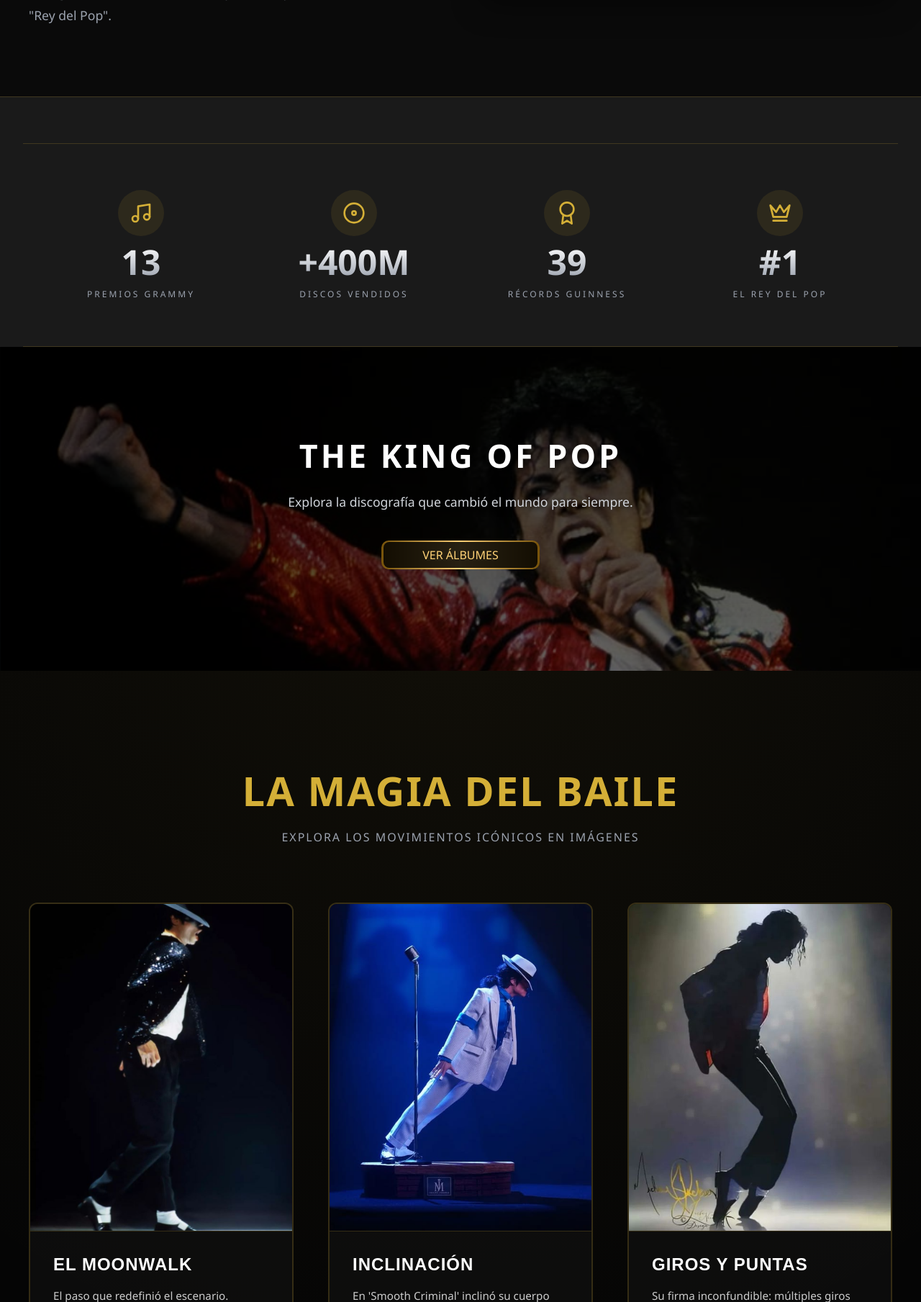
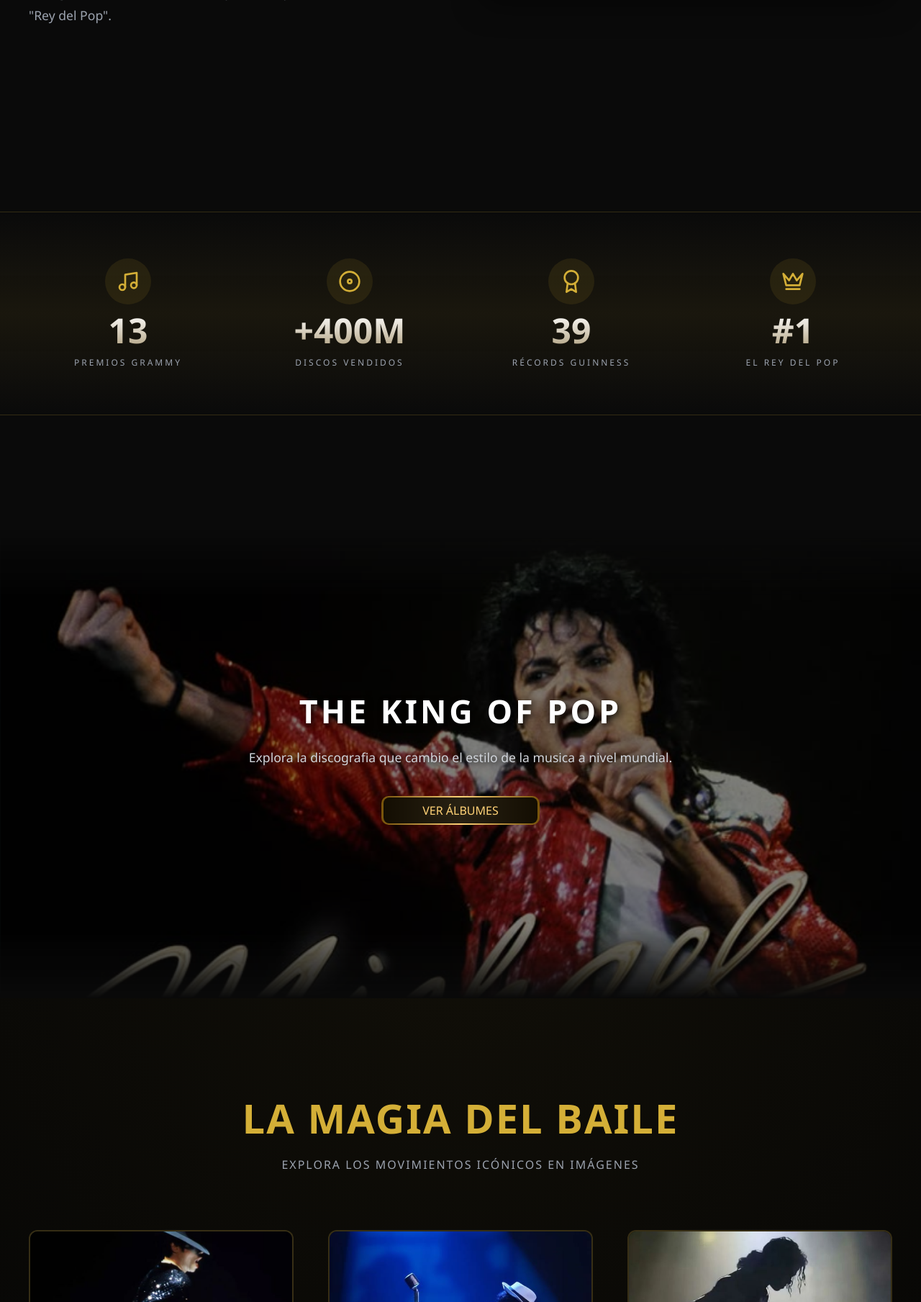
Before and after one commit to Rpgpain/Proyecto-Michael-Jackson, a Django app: page /legado/ in a window 1280 px wide. Shown: the part 781-2590 px from the top of the page at 72% size. Run offline with Django 5.2, Linux system fonts and the light colour scheme.

Commit message:
Depuracion de Estructura de Codigo Prt-1

```diff
--- a/AppMJ/static/styles/styles2.css
+++ b/AppMJ/static/styles/styles2.css
@@ -1,100 +1,5 @@
 /* =========================================
-SECCIÓN Banda de Records
-   ========================================= */
-* {
-    margin: 0;
-    padding: 0;
-    box-sizing: border-box;
-    font-family: 'Segoe UI', Roboto, Helvetica, Arial, sans-serif;
-}
-
-body {
-    background-color: black; /* Fondo global extra oscuro */
-    color: white;
-}
-
-/* =========================================
-SECCIÓN 2: BANDA DE RÉCORDS
-   ========================================= */
-
-.seccion-records {
-    background-color: #1A1A1A;
-    border-top: 1px solid rgba(212, 175, 55, 0.2);
-    border-bottom: 1px solid rgba(212, 175, 55, 0.2);
-    padding: 4rem 2rem;
-}
-
-.contenedor-records {
-    max-width: 1200px;
-    margin: 0 auto;
-    display: flex;
-    flex-wrap: wrap;
-    justify-content: space-around; /* Distribuye los bloques equitativamente */
-    align-items: center;
-    gap: 2rem;
-}
-
-.record-item {
-    display: flex;
-    flex-direction: column;
-    align-items: center;
-    text-align: center;
-    gap: 12px; /* Separación entre ícono, número y texto */
-    min-width: 200px;
-}
-
-/* El círculo semitransparente detrás del ícono */
-.icono-fondo {
-    background-color: rgba(212, 175, 55, 0.1);
-    padding: 16px;
-    border-radius: 50%;
-    display: flex;
-    justify-content: center;
-    align-items: center;
-    transition: transform 0.3s ease;
-}
-
-/* Efecto del mouse por los iconos */
-.record-item:hover .icono-fondo {
-    transform: translateY(-5px);
-    background-color: rgba(212, 175, 55, 0.2);
-}
-
-
-.record-numero {
-    font-size: 3rem;
-    font-weight: 600;
-    /* Efecto de texto con gradiente de blanco a gris */
-    background: linear-gradient(to bottom, #FFFFFF, #9CA3AF);
-    -webkit-background-clip: text;
-    -webkit-text-fill-color: transparent;
-    line-height: 1;
-}
-
-
-.record-etiqueta {
-    font-size: 0.75rem;
-    color: #9CA3AF;
-    font-weight: 400;
-    letter-spacing: 0.25em; /* MUCHÍSIMO ESPACIO ENTRE LETRAS (Premium) */
-    text-transform: uppercase;
-}
-
-/* Diseño Responsivo: Para que se vea bien en celulares */
-@media (max-width: 768px) {
-    .seccion-records {
-        padding: 3rem 1rem;
-    }
-    .contenedor-records {
-        flex-direction: column;
-        gap: 3rem;
-    }
-}
-
-
-
-/* =========================================
-SECCIÓN 2: LA HISTORIA (Pantalla Dividida)
+SECCIÓN 1: LA HISTORIA (Pantalla Dividida)
    ========================================= */
 
 .seccion-historia {
@@ -116,6 +21,7 @@ SECCIÓN 2: LA HISTORIA (Pantalla Dividida)
     display: flex;
     flex-direction: column;
     gap: 1.5rem;
+    animation: fadeLeft 1.2s ease-out both;
 }
 
 .titulo-dorado {
@@ -166,6 +72,7 @@ SECCIÓN 2: LA HISTORIA (Pantalla Dividida)
     border-radius: 12px;
     overflow: hidden;
     box-shadow: 0 20px 40px rgba(0, 0, 0, 0.5);
+    animation: fadeRight 1.2s ease-out 0.4s both;
 }
 
 .historia-imagen img {
@@ -190,17 +97,122 @@ SECCIÓN 2: LA HISTORIA (Pantalla Dividida)
 }
 
 /* =========================================
+SECCIÓN 2: Banda de Records
+   ========================================= */
+* {
+    margin: 0;
+    padding: 0;
+    box-sizing: border-box;
+    font-family: 'Segoe UI', Roboto, Helvetica, Arial, sans-serif;
+}
+
+body {
+    background-color: black; /* Fondo global extra oscuro */
+    color: white;
+}
+
+
+.seccion-records {
+    /* Opción 2: Efecto Niebla (Gradiente Fundido) */
+    background: linear-gradient(to bottom, transparent 0%, rgba(212, 175, 55, 0.08) 50%, transparent 100%);
+
+    border-top: 1px solid rgba(212, 175, 55, 0.2);
+    border-bottom: 1px solid rgba(212, 175, 55, 0.2);
+    padding: 4rem 0.1rem;
+
+    /* Espacio exterior (arriba y abajo) para separarlo del carrusel y la historia */
+    margin: 10rem 0;
+}
+
+.contenedor-records {
+    max-width: 1200px;
+    margin: 0 auto;
+    display: flex;
+    flex-wrap: wrap;
+    justify-content: space-around; /* Distribuye los bloques equitativamente */
+    align-items: center;
+    gap: 2rem;
+}
+
+
+.record-item {
+    display: flex;
+    flex-direction: column;
+    align-items: center;
+    text-align: center;
+    gap: 12px; /* Separación entre ícono, número y texto */
+    min-width: 200px;
+}
+
+/* El círculo semitransparente detrás del ícono */
+.icono-fondo {
+    background-color: rgba(212, 175, 55, 0.1);
+    padding: 16px;
+    border-radius: 50%;
+    display: flex;
+    justify-content: center;
+    align-items: center;
+    transition: transform 0.3s ease;
+    cursor: pointer  ;
+}
+
+/* Efecto del mouse por los iconos */
+.record-item:hover .icono-fondo {
+    transform: translateY(-5px);
+    background-color: rgba(212, 175, 55, 0.2);
+}
+
+
+.record-numero {
+    font-size: 3rem;
+    font-weight: 600;
+    /* Efecto de texto con gradiente de blanco a gris */
+    background: linear-gradient(to bottom, #FFFFFF, #b3a484);
+    -webkit-background-clip: text;
+    -webkit-text-fill-color: transparent;
+    line-height: 1;
+}
+
+
+.record-etiqueta {
+    font-size: 0.75rem;
+    color: #9CA3AF;
+    font-weight: 400;
+    letter-spacing: 0.25em; /* MUCHÍSIMO ESPACIO ENTRE LETRAS (Premium) */
+    text-transform: uppercase;
+}
+
+/* Diseño Responsivo: Para que se vea bien en celulares */
+@media (max-width: 768px) {
+    .seccion-records {
+        padding: 3rem 1rem;
+    }
+    .contenedor-records {
+        flex-direction: column;
+        gap: 3rem;
+    }
+}
+
+
+
+
+
+/* =========================================
 SECCIÓN BANNER DE ÁLBUMES
    ========================================= */
 
 .banner-carrusel {
     position: relative;
     width: 100vw;
-    height:450px ; /* Ocupa toda la altura de la pantalla */
+    height: 650px; /* <--- Aumentamos la altura de 450 a 650px para más presencia */
     overflow: hidden; /* Oculta las fotos que están fuera de la pantalla */
     display: flex;
     align-items: center;
     justify-content: center;
+
+    /* EL VERDADERO TRUCO: Máscara de transparencia en los bordes para un difuminado perfecto */
+    -webkit-mask-image: linear-gradient(to bottom, transparent 0%, black 15%, black 85%, transparent 100%);
+    mask-image: linear-gradient(to bottom, transparent 0%, black 15%, black 85%, transparent 100%);
 
     left: 50%;
     right: 50%;
@@ -238,7 +250,8 @@ SECCIÓN BANNER DE ÁLBUMES
     left: 0;
     width: 100%;
     height: 100%;
-    background: linear-gradient(rgba(0, 0, 0, 0.8), rgba(0, 0, 0, 0.6));
+    /* Solo oscurecemos un poco las fotos para que resalten las letras blancas */
+    background-color: rgba(0, 0, 0, 0.5);
     z-index: 2; /* Por encima de las fotos, por debajo del texto */
 }
 
@@ -485,3 +498,38 @@ SECCIÓN 4: LA MAGIA DEL BAILE (Static Gallery)
 .tarjeta-movimiento:hover .imagen-encabezado img {
     transform: scale(1.08);
 }
+
+/* =========================================
+   ANIMACIONES DE ENTRADA SUAVES
+   ========================================= */
+
+@keyframes fadeLeft {
+    from { opacity: 0; transform: translateX(-40px); }
+    to { opacity: 1; transform: translateX(0); }
+}
+
+@keyframes fadeRight {
+    from { opacity: 0; transform: translateX(40px); }
+    to { opacity: 1; transform: translateX(0); }
+}
+
+@keyframes fadeUp {
+    from { opacity: 0; transform: translateY(40px); }
+    to { opacity: 1; transform: translateY(0); }
+}
+
+/* Animación de la sección de Records (Aparición Escalonada) */
+.record-item:nth-child(1) { animation: fadeUp 1s ease-out 0.2s both; }
+.record-item:nth-child(2) { animation: fadeUp 1s ease-out 0.4s both; }
+.record-item:nth-child(3) { animation: fadeUp 1s ease-out 0.6s both; }
+.record-item:nth-child(4) { animation: fadeUp 1s ease-out 0.8s both; }
+
+/* Animación del contenido del Carrusel */
+.contenido-banner {
+    animation: fadeUp 1.2s ease-out 0.5s both;
+}
+
+/* Animación de las tarjetas de Baile (Aparición Escalonada) */
+.tarjeta-movimiento:nth-child(1) { animation: fadeUp 1s ease-out 0.4s both; }
+.tarjeta-movimiento:nth-child(2) { animation: fadeUp 1s ease-out 0.7s both; }
+.tarjeta-movimiento:nth-child(3) { animation: fadeUp 1s ease-out 1.0s both; }
--- a/AppMJ/templates/index2.html
+++ b/AppMJ/templates/index2.html
@@ -41,7 +41,6 @@
 
     <!-- Seccion Banda de Records -->
     <section class="seccion-records">
-        <section class="seccion-records">
         <div class="contenedor-records">
 
             <div class="record-item">
@@ -97,7 +96,7 @@
 
     <div class="contenido-banner">
         <h1>The King of Pop</h1>
-        <p>Explora la discografía que cambió el mundo para siempre.</p>
+        <p>Explora la discografia que cambio el estilo de la musica a nivel mundial.</p>
         <a href="#albumes" class="boton-magia">Ver Álbumes</a>
     </div>
 </section>
@@ -150,7 +149,8 @@
 
     <!-- FOOTER -->
     <footer style="text-align: center; padding: 20px;">
-        <p>© 2026 MJ Legacy Project</p>
+        <p>© Copyright 2026 MJ Project MJ</p>
+        <p>Gracias por entrar a la pagina :)</p>
     </footer>
 
 </body>
```
